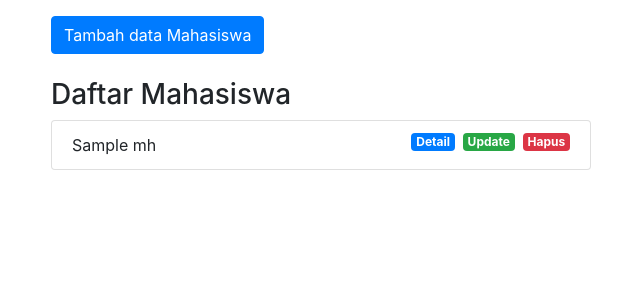
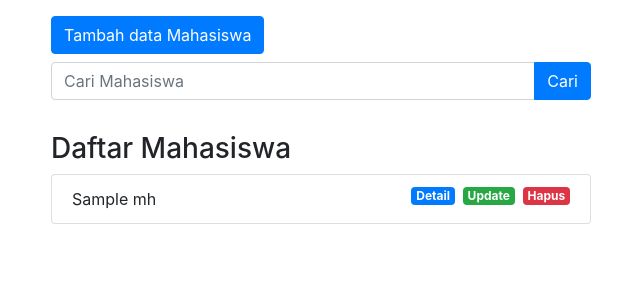
Before and after one commit to ahmadmaulana730/tugas-ke-3-REKWEB, a PHP site: the page made by App/views/mahasiswa/index.php in a window 1280 px wide. Shown: the part 56-356 px from the top of the page, without its empty margins (34-674 px from the left). Run offline with PHP 8.4, Linux system fonts and the light colour scheme; the template is opened without the code that fills it: most values are stand-ins (such as "Sample title", 1, 10 or a date in 2020); some libraries are stand-ins or nearby versions.

Commit message:
MVC dengan PHP#13 Searching

```diff
--- a/App/views/mahasiswa/index.php
+++ b/App/views/mahasiswa/index.php
@@ -1,20 +1,43 @@
-<div class="container mt-3">
+<div class="container mt-3 mb-2">
     <div class="row">
         <div class="col-lg-6">
             <?php Flasher::flash(); ?>
         </div>
 
     </div>
+
     <div class="row">
         <div class="col-6">
-            <!-- Button trigger modal -->
             <button type="button" class="btn btn-primary tombolTambahData" data-toggle="modal" data-target="#formModal">
                 Tambah data Mahasiswa
             </button>
 
+        </div>
 
-            <br>
-            <br>
+    </div>
+    <div class="row mt-2">
+        <div class="col-6">
+            <form action="<?= BASEURL; ?>/mahasiswa/cari" method="post">
+
+                <div class="input-group mb-3">
+                    <input type="text" class="form-control" placeholder="Cari Mahasiswa" name="keyword" id="keyword" autocomplete="off">
+                    <div class="input-group-append">
+                        <button class="btn btn-primary" type="submit" id="tombolCari">Cari</button>
+                    </div>
+                </div>
+
+
+            </form>
+
+        </div>
+
+    </div>
+
+    <div class="row mt-3">
+        <div class="col-6">
+            <!-- Button trigger modal -->
+
+
             <h3>Daftar Mahasiswa</h3>
 
             <ul class="list-group">
```
Also changed, not shown: App/controllers/Mahasiswa.php (+9 -0 lines), App/models/Mahasiswa_model.php (+9 -0 lines).
